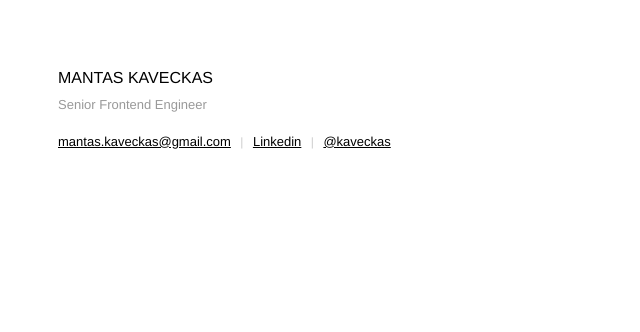
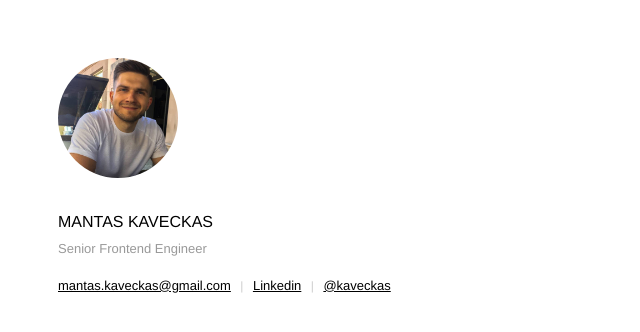
Before and after one commit to mantaskaveckas/codesandbox-test, a React (Create React App) app: page / in a window 1280 px wide. Shown: the top 332 px of the page, without its empty margins (0-640 px from the left). Built offline with nearby package versions, Linux system fonts and the light colour scheme.

Commit message:
show photo, other general fixes

```diff
--- a/src/App.js
+++ b/src/App.js
@@ -1,18 +1,28 @@
 import React from "react";
+import photo from "./photo.jpg";
 
 export default () => (
   <div>
+    <img src={photo} alt="Mantas Kaveckas" />
     <h1>
       Mantas Kaveckas
       <small>Senior Frontend Engineer</small>
     </h1>
     <a href="mailto:mantas.kaveckas@gmail.com">mantas.kaveckas@gmail.com</a>{" "}
-    <span class="separator">|</span>{" "}
-    <a target="_blank" href="https://www.linkedin.com/mantaskaveckas">
+    <span className="separator">|</span>{" "}
+    <a
+      target="_blank"
+      rel="noopener noreferrer"
+      href="https://www.linkedin.com/mantaskaveckas"
+    >
       Linkedin
     </a>{" "}
-    <span class="separator">|</span>{" "}
-    <a target="_blank" href="https://twitter.com/kaveckas">
+    <span className="separator">|</span>{" "}
+    <a
+      target="_blank"
+      rel="noopener noreferrer"
+      href="https://twitter.com/kaveckas"
+    >
       @kaveckas
     </a>
   </div>
--- a/src/style.css
+++ b/src/style.css
@@ -27,6 +27,12 @@ small {
   text-transform: initial;
 }
 
+img {
+  margin-bottom: 20px;
+  width: 120px;
+  border-radius: 60px;
+}
+
 .separator {
   padding: 0 5px;
   color: #ccc;
```
